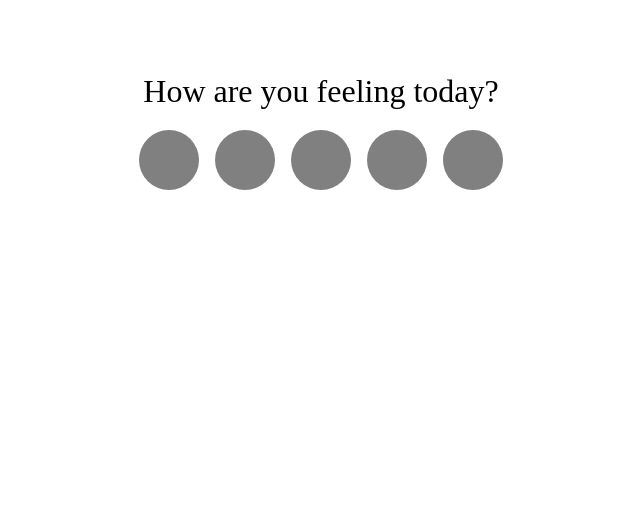
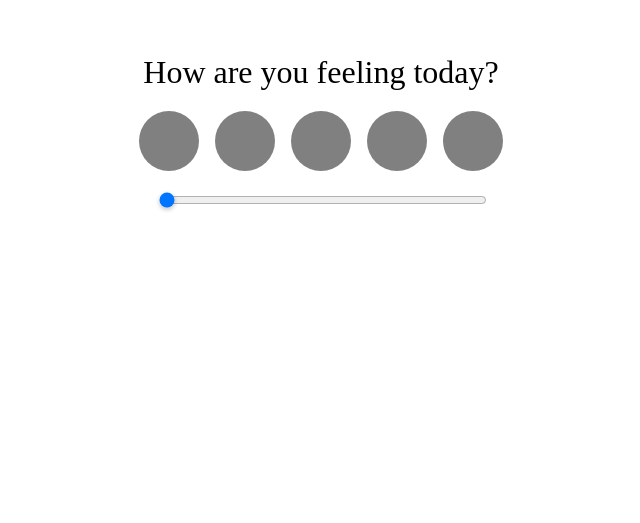
Before and after one commit to itcOnlineGaming/Team_5_2025, a SvelteKit app in the folder Sprint_8/my-app/: page / in a window 1280 px wide. Shown: the part 277-800 px from the top of the page, without its empty margins (319-959 px from the left). Built offline with nearby package versions, Linux system fonts and the light colour scheme.

Commit message:
emotion slider added, simple unit test added and passing

```diff
--- a/Sprint_8/my-app/src/routes/+page.svelte
+++ b/Sprint_8/my-app/src/routes/+page.svelte
@@ -1,6 +1,7 @@
 <script lang="ts">
 	const colors: string[] = ['red', 'orange', 'yellow', 'green', 'lightgreen'];
 	let selectedIndex: number | null = null;
+	let sliderValue = 0;
 
 	function handleClick(index: number) {
 		selectedIndex = index;
@@ -58,6 +59,15 @@
     {
         b_isMessageVisible = !b_isMessageVisible;
     }
+
+	// Function to handle slider input from user
+	function handleSlide(event: Event) {
+    const slider = event.target as HTMLInputElement;
+    const value = Number(slider.value);
+
+	// Uncomment the line below to sync slider with selected circle
+    selectedIndex = Math.floor((value / 100) * colors.length);
+}
 </script>
 
 <div class="wrapper">
@@ -71,6 +81,17 @@
 			></div>
 		{/each}
 	</div>
+
+	<div class="slider-container">
+        <input
+            type="range"
+            min="0"
+            max="100"
+            value={sliderValue}
+            on:input={handleSlide}
+            class="slider"
+        />
+    </div>
 </div>
 
 <button class="confirmButton" on:click={sendFeedback}>
@@ -164,4 +185,49 @@
 		height: 100vh;
 		text-align: center;
 	}
+
+	.slider-container {
+    width: 328px; /* Matches 5 circles (60px each) + 4 gaps (16px each) */
+    margin-top: 20px;
+}
+
+.slider {
+    width: 100%;
+    height: 10px;
+    background: linear-gradient(to right,
+        red 0%,
+        red 20%,
+        orange 20%,
+        orange 40%,
+        yellow 40%,
+        yellow 60%,
+        green 60%,
+        green 80%,
+        lightgreen 80%,
+        lightgreen 100%
+    );
+    border-radius: 5px;
+    outline: none;
+}
+
+.slider::-webkit-slider-thumb {
+    appearance: none;
+    width: 20px;
+    height: 20px;
+    background: #ffffff;
+    border: 2px solid #888;
+    border-radius: 50%;
+    cursor: pointer;
+    box-shadow: 0 2px 4px rgba(0,0,0,0.2);
+}
+
+.slider::-moz-range-thumb {
+    width: 20px;
+    height: 20px;
+    background: #ffffff;
+    border: 2px solid #888;
+    border-radius: 50%;
+    cursor: pointer;
+    box-shadow: 0 2px 4px rgba(0,0,0,0.2);
+}
 </style>
```
Also changed, not shown: 1 other file (tests, documents, lock files or other folders).
